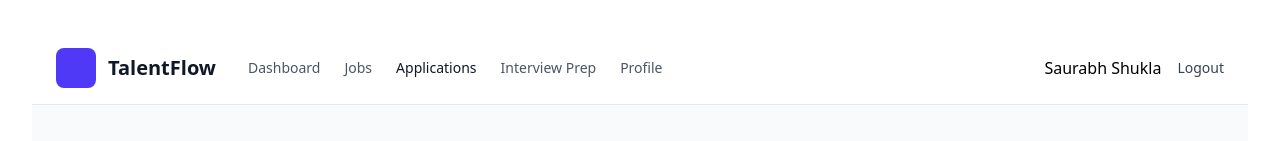
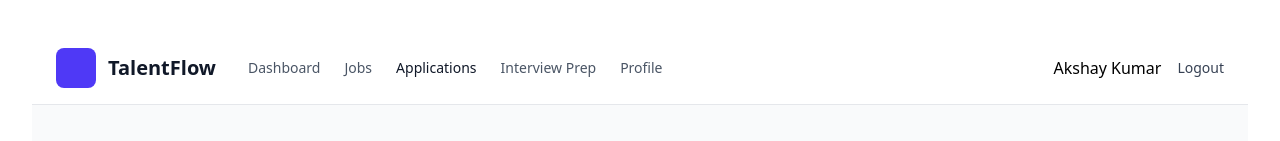
Before and after one commit to 22f1000288/soft-engg-project-sep-2025-se-SEP-team_6, a React (Vite) app in the folder hrms-project/: page /candidate-dashboard in a window 1280 px wide. Shown: the top 141 px of the page. Built offline with nearby package versions, Linux system fonts and the light colour scheme.

Commit message:
defs made async

```diff
--- a/hrms-project/src/pages/CandidateDashboard.jsx
+++ b/hrms-project/src/pages/CandidateDashboard.jsx
@@ -81,7 +81,7 @@ export default function CandidateApplications(props) {
             <button className="text-gray-600 hover:text-gray-900">
 
             </button>
-              <div>Saurabh Shukla</div>
+              <div>Akshay Kumar</div>
             <div className="flex items-center gap-2">
 
               <span onClick={handleLogout} className="text-sm text-gray-700 cursor-pointer">Logout</span>
```
Also changed, not shown: 1 other file (tests, documents, lock files or other folders).
